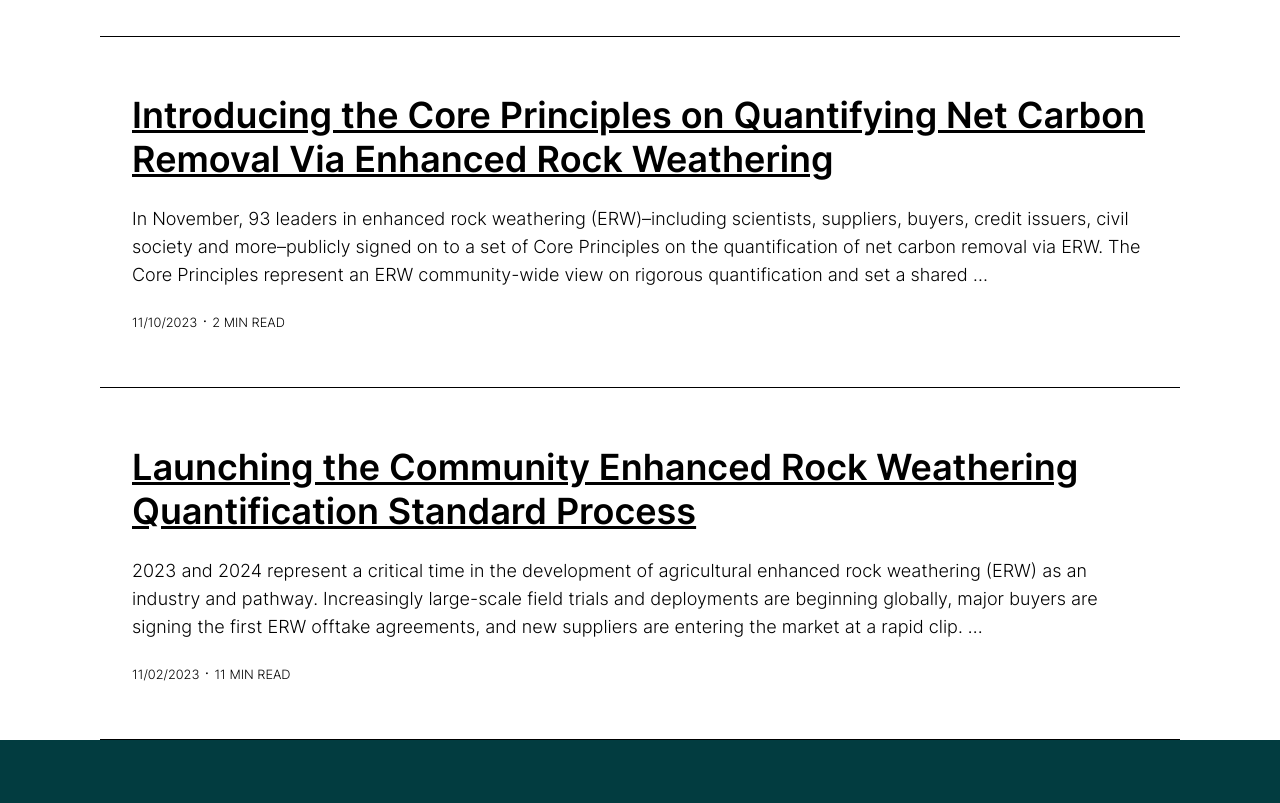
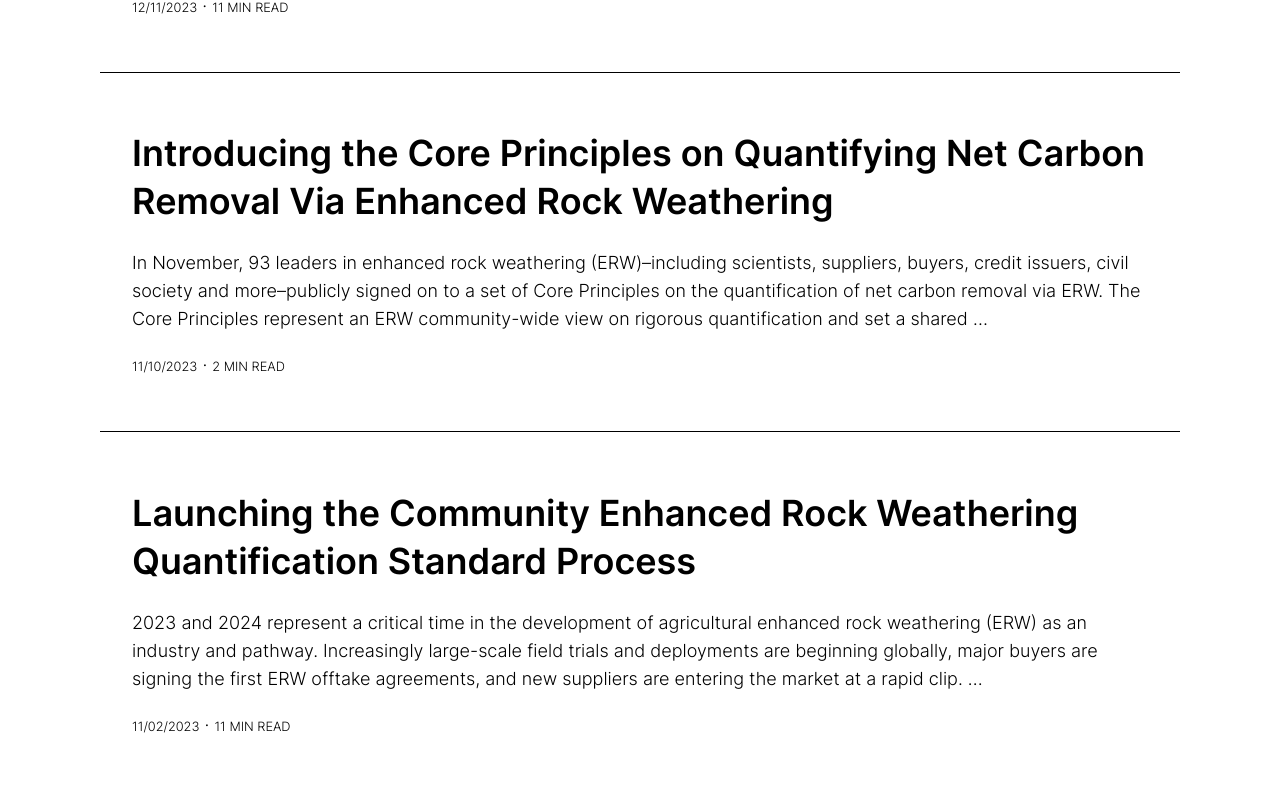
Before and after one commit to Cascade-Climate/cc-website, a SvelteKit app: page /blog in a window 1280 px wide. Shown: the part 334-1137 px from the top of the page. Built offline with nearby package versions, Linux system fonts and the light colour scheme.

Commit message:
various adjustments + fixes, + favicon + hero image

```diff
--- a/src/lib/components/Footer.svelte
+++ b/src/lib/components/Footer.svelte
@@ -68,5 +68,6 @@
 		width: 24px;
 		height: auto;
 		margin-right: 8px;
+		margin-left: 0;
 	}
 </style>
--- a/src/routes/blog/+layout.svelte
+++ b/src/routes/blog/+layout.svelte
@@ -16,7 +16,13 @@
 	}
 
 	:global(h1, h2, h3, h4, h5) {
-		line-height: initial;
+		line-height: 3rem;
+	}
+
+	:global(.blog-post a) {
+		text-decoration: none;
+		color: var(--color-accent);
+		font-weight: 420;
 	}
 
 	:global(img) {
--- a/src/routes/blog/+page.svelte
+++ /dev/null
@@ -1,78 +0,0 @@
-<div id="post-list">
-	<div class="post">
-		<h1>
-			<a href="/blog/foundations-for-a-healthy-erw-market-cycle">
-				Foundations for a Healthy ERW Market Cycle
-			</a>
-		</h1>
-		<p>
-			Last week marked a big moment in the short history of durable open-system carbon removal. The
-			announcement of Frontier’s $57M offtake agreement to buy ~150,000 removed tons from Lithos, an
-			enhanced rock weathering (ERW) supplier, is the world’s first truly large-scale, multi-year
-			purchase of durable carbon removal via an open-system …
-		</p>
-		<p class="details">
-			<span class="date">12/11/2023</span>
-			·
-			<span class="read-time">11 MIN READ</span>
-		</p>
-	</div>
-	<div class="post">
-		<h1>
-			<a href="/blog/core-principles">
-				Introducing the Core Principles on Quantifying Net Carbon Removal Via Enhanced Rock
-				Weathering
-			</a>
-		</h1>
-		<p>
-			In November, 93 leaders in enhanced rock weathering (ERW)–including scientists, suppliers,
-			buyers, credit issuers, civil society and more–publicly signed on to a set of Core Principles
-			on the quantification of net carbon removal via ERW. The Core Principles represent an ERW
-			community-wide view on rigorous quantification and set a shared …
-		</p>
-		<p class="details">
-			<span class="date">11/10/2023</span>
-			·
-			<span class="read-time">2 MIN READ</span>
-		</p>
-	</div>
-	<div class="post">
-		<h1>
-			<a href="/blog/introducing-the-cqs">
-				Launching the Community Enhanced Rock Weathering Quantification Standard Process
-			</a>
-		</h1>
-		<p>
-			2023 and 2024 represent a critical time in the development of agricultural enhanced rock
-			weathering (ERW) as an industry and pathway. Increasingly large-scale field trials and
-			deployments are beginning globally, major buyers are signing the first ERW offtake agreements,
-			and new suppliers are entering the market at a rapid clip. …
-		</p>
-		<p class="details">
-			<span class="date">11/02/2023</span>
-			·
-			<span class="read-time">11 MIN READ</span>
-		</p>
-	</div>
-</div>
-
-<style>
-	#post-list {
-		max-width: 1080px;
-	}
-
-	.post {
-		padding: 2rem;
-		border-bottom: 1px solid var(--color-text);
-	}
-	.post a {
-		font-family: 'Inter', sans-serif;
-		font-weight: 600;
-		color: var(--color-text);
-	}
-
-	.date,
-	.read-time {
-		font-size: 0.8rem;
-	}
-</style>
--- /dev/null
+++ b/src/routes/blog/+page@.svelte
@@ -0,0 +1,92 @@
+<div id="blog">
+	<div id="post-list">
+		<div class="post">
+			<h1>
+				<a href="/blog/foundations-for-a-healthy-erw-market-cycle">
+					Foundations for a Healthy ERW Market Cycle
+				</a>
+			</h1>
+			<p>
+				Last week marked a big moment in the short history of durable open-system carbon removal.
+				The announcement of Frontier’s $57M offtake agreement to buy ~150,000 removed tons from
+				Lithos, an enhanced rock weathering (ERW) supplier, is the world’s first truly large-scale,
+				multi-year purchase of durable carbon removal via an open-system …
+			</p>
+			<p class="details">
+				<span class="date">12/11/2023</span>
+				·
+				<span class="read-time">11 MIN READ</span>
+			</p>
+		</div>
+		<div class="post">
+			<h1>
+				<a href="/blog/core-principles">
+					Introducing the Core Principles on Quantifying Net Carbon Removal Via Enhanced Rock
+					Weathering
+				</a>
+			</h1>
+			<p>
+				In November, 93 leaders in enhanced rock weathering (ERW)–including scientists, suppliers,
+				buyers, credit issuers, civil society and more–publicly signed on to a set of Core
+				Principles on the quantification of net carbon removal via ERW. The Core Principles
+				represent an ERW community-wide view on rigorous quantification and set a shared …
+			</p>
+			<p class="details">
+				<span class="date">11/10/2023</span>
+				·
+				<span class="read-time">2 MIN READ</span>
+			</p>
+		</div>
+		<div class="post">
+			<h1>
+				<a href="/blog/introducing-the-cqs">
+					Launching the Community Enhanced Rock Weathering Quantification Standard Process
+				</a>
+			</h1>
+			<p>
+				2023 and 2024 represent a critical time in the development of agricultural enhanced rock
+				weathering (ERW) as an industry and pathway. Increasingly large-scale field trials and
+				deployments are beginning globally, major buyers are signing the first ERW offtake
+				agreements, and new suppliers are entering the market at a rapid clip. …
+			</p>
+			<p class="details">
+				<span class="date">11/02/2023</span>
+				·
+				<span class="read-time">11 MIN READ</span>
+			</p>
+		</div>
+	</div>
+</div>
+
+<style>
+	#blog {
+		padding: 2rem;
+		display: flex;
+		justify-content: center;
+	}
+	#post-list {
+		max-width: 1080px;
+	}
+
+	.post {
+		padding: 2rem;
+		border-bottom: 1px solid var(--color-text);
+	}
+
+	.post:last-child {
+		border-bottom: none;
+	}
+
+	.post a {
+		font-family: 'Inter', sans-serif;
+		font-weight: 600;
+		color: var(--color-text);
+		text-decoration: none;
+		line-height: 3rem;
+	}
+
+	.date,
+	.read-time {
+		font-size: 0.8rem;
+	}
+</style>
--- a/src/routes/faq/+page.svelte
+++ b/src/routes/faq/+page.svelte
@@ -264,8 +264,9 @@
 	}
 	#hero img {
 		width: 100%;
-		height: 128px;
+		height: 22rem;
 		object-fit: cover;
+		margin-top: -16rem;
 	}
 
 	#faq {
```
Also changed, not shown: src/routes/+page.svelte (+9 -2 lines), src/lib/images/hero.png (added), 1 other file (tests, documents, lock files or other folders).
